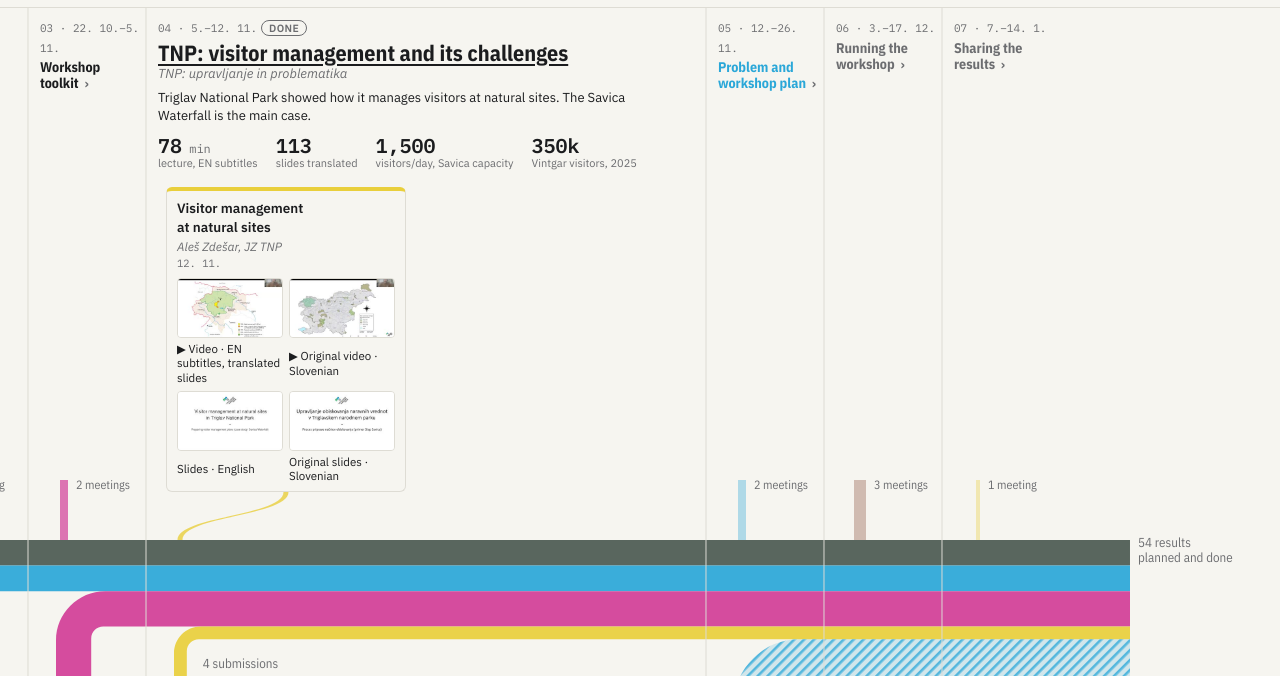
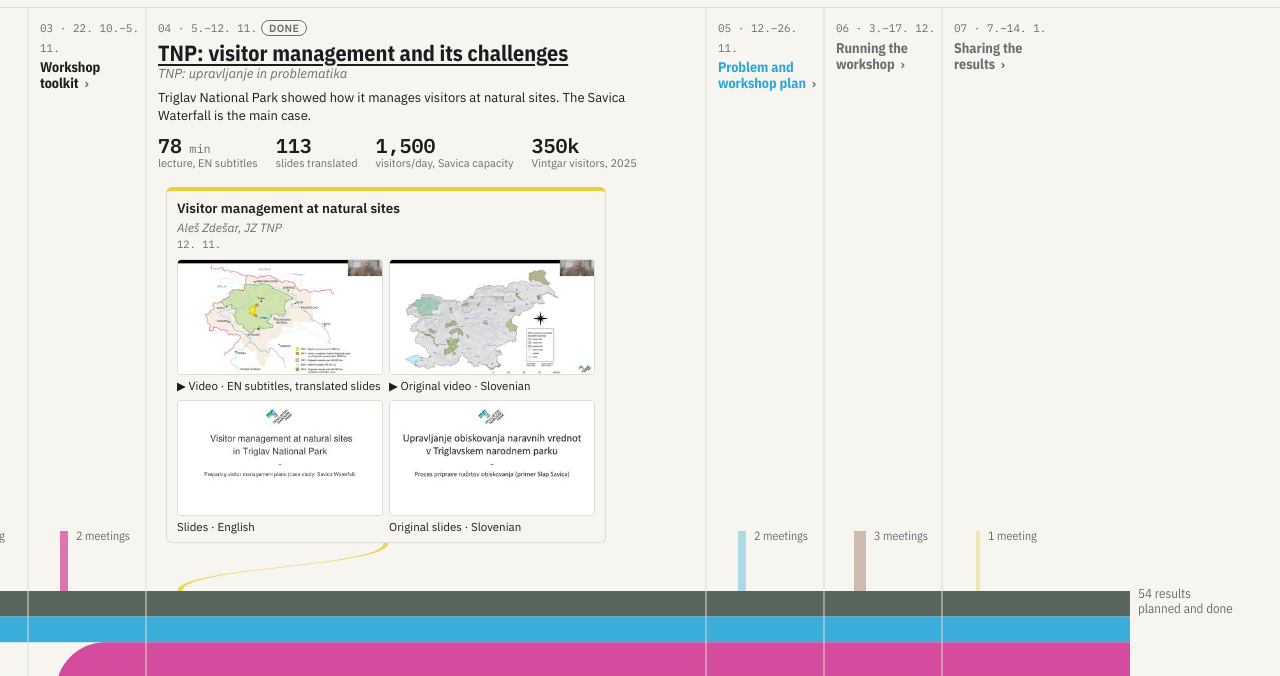
Before and after one commit to asin-ulfa/2026-27, a plain HTML site: page index.html in a window 1280 px wide. Shown: the part 124-800 px from the top of the page. Drawn offline with nearby package versions, Linux system fonts and the light colour scheme.

Commit message:
Wider TNP lecture card
Co-Authored-By: Claude Opus 5.5 <noreply@anthropic.com>
Claude-Session: https://claude.ai/code/session_01EPXYRVu78icidQ9eDWauF9

```diff
--- a/index.html
+++ b/index.html
@@ -218,7 +218,7 @@ function outItems(p){
   return p.down.map(o=>({u:o.u||1,c:p.c,planned:o.planned,html:`${o.ph?`<span class="ph">${tr("Placeholder · TNP slide","Začasni primer · prosojnica TNP")}</span>`:""}${o.img?`<img class="thumb" src="${T(o.img[0])}" alt="" data-key="tnp_slides" data-idx="${o.img[1]}" data-title="TNP slides">`:""}<h4>${esc(tr(o.h,o.sl))}</h4>${o.sl?`<div class="sl">${esc(tr(o.sl,o.h))}</div>`:""}${o.dt?`<div class="dt">${esc(o.dt)}</div>`:""}`}));
 }
 function inItems(p){
-  return p.up.map(o=>({planned:o.planned,html:`${o.key?thumbImg(o.key,tr(o.h,o.sl)):""}<h4>${esc(tr(o.h,o.sl))}</h4>${o.sl?`<div class="sl">${esc(tr(o.sl,o.h))}</div>`:""}${o.dt?`<div class="dt">${esc(o.dt)}</div>`:""}${o.media?`<div class="meta">${o.media.map(m=>chip(m[0],m[1],m[2],o.h,m[3])).join("")}</div>`:""}${o.quad?`<div class="quad">${o.quad.map(q=>`<button type="button" class="qt" data-key="${q[0]}" data-title="${esc(tr(q[2],q[3]))}"><img src="${q[4]}" alt="" loading="lazy"><span>${q[1]?"▶ ":""}${esc(tr(q[2],q[3]))}</span></button>`).join("")}</div>`:""}${o.strip?`<div class="strip">${[0,1,2,3,4,5,6,7].map(i=>`<img src="${M}thumbs/tnp_part0${i}.jpg" alt="Part ${i+1}" loading="lazy" data-key="tnp_video" data-idx="${i}" data-title="${esc(o.h)}">`).join("")}</div>`:""}`}));
+  return p.up.map(o=>({planned:o.planned,feature:o.feature,html:`${o.key?thumbImg(o.key,tr(o.h,o.sl)):""}<h4>${esc(tr(o.h,o.sl))}</h4>${o.sl?`<div class="sl">${esc(tr(o.sl,o.h))}</div>`:""}${o.dt?`<div class="dt">${esc(o.dt)}</div>`:""}${o.media?`<div class="meta">${o.media.map(m=>chip(m[0],m[1],m[2],o.h,m[3])).join("")}</div>`:""}${o.quad?`<div class="quad">${o.quad.map(q=>`<button type="button" class="qt" data-key="${q[0]}" data-title="${esc(tr(q[2],q[3]))}"><img src="${q[4]}" alt="" loading="lazy"><span>${q[1]?"▶ ":""}${esc(tr(q[2],q[3]))}</span></button>`).join("")}</div>`:""}${o.strip?`<div class="strip">${[0,1,2,3,4,5,6,7].map(i=>`<img src="${M}thumbs/tnp_part0${i}.jpg" alt="Part ${i+1}" loading="lazy" data-key="tnp_video" data-idx="${i}" data-title="${esc(o.h)}">`).join("")}</div>`:""}`}));
 }
 PHASES.forEach(p=>{p.out=outItems(p).reduce((a,b)=>a+b.u,0)});
 const PICK=(location.hash.slice(1)&&PHASES.find(p=>p.id===location.hash.slice(1)))?location.hash.slice(1):"tnp";
@@ -250,7 +250,7 @@ function draw(){
   let x=X0;const cols=PHASES.map(p=>{const w=p.id===openId?Wo:Wc;const c={p,x,w,nx:x+28};x+=w;return c});
   // measuring pass: header and meeting cards of the open theme decide where the band sits
   const oc=cols.find(c=>c.p.id===openId);
-  stage.innerHTML=headHtml(oc,cols.indexOf(oc),true,Wo,Wc)+`<div id="mt" style="position:absolute;left:${oc.x+20}px;top:0;display:flex;gap:12px;align-items:flex-start;width:${Wo-40}px">${inItems(oc.p).map((it,j)=>{const k=oc.p.id+":i"+j,o=posOf(k);return `<div class="card drag${it.planned?" planned":""}" data-pk="${k}" style="flex:1 1 0;max-width:240px;--c:${col(oc.p.c)};transform:translate(${o.dx}px,${o.dy}px)">${it.html}</div>`}).join("")}</div>`;
+  stage.innerHTML=headHtml(oc,cols.indexOf(oc),true,Wo,Wc)+`<div id="mt" style="position:absolute;left:${oc.x+20}px;top:0;display:flex;gap:12px;align-items:flex-start;width:${Wo-40}px">${inItems(oc.p).map((it,j)=>{const k=oc.p.id+":i"+j,o=posOf(k);return `<div class="card drag${it.planned?" planned":""}" data-pk="${k}" style="flex:${it.feature?"0 0 440px":"1 1 0"};max-width:${it.feature?440:240}px;--c:${col(oc.p.c)};transform:translate(${o.dx}px,${o.dy}px)">${it.html}</div>`}).join("")}</div>`;
   const hb=stage.querySelector(".head");const mt=stage.querySelector("#mt");
   const mtTop=hb.offsetTop+hb.offsetHeight+16;mt.style.top=mtTop+"px";
   const BT=Math.max(250,mtTop+mt.offsetHeight+48);
```
